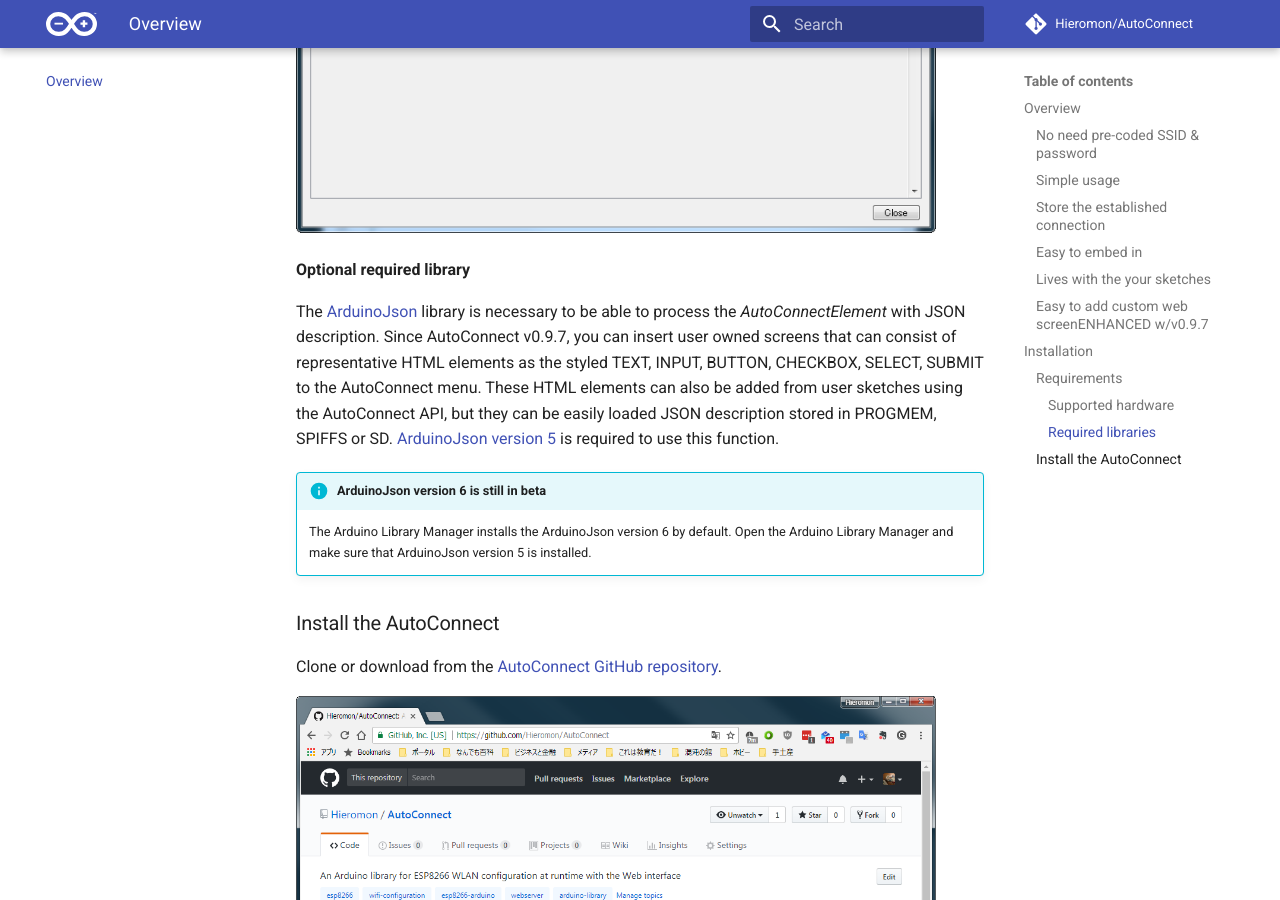
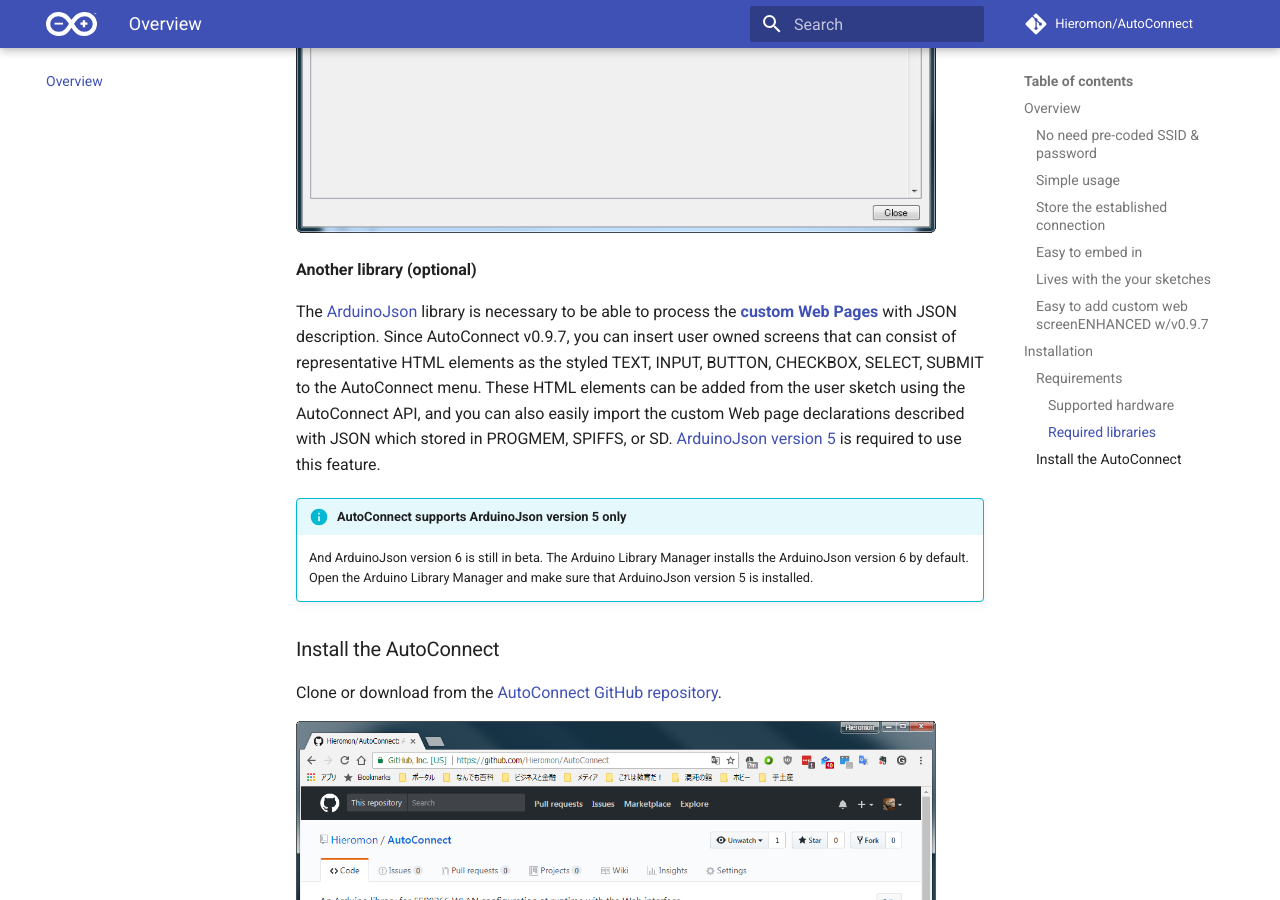
Before and after one commit to Hieromon/AutoConnect, an MkDocs documentation site: the page built from mkdocs/index.md, in a window 1280 px wide and 900 px high, scrolled down 4113 px. Built offline with MkDocs 1.6.1 and Material for MkDocs 9.7.7, drawn with Linux system fonts in a browser that asks for light colours; comment, search, counter and statistics services are not loaded.

Commit message:
Under the work of v0.9.7 documentation

```diff
--- a/mkdocs/index.md
+++ b/mkdocs/index.md
@@ -89,12 +89,12 @@
 
 [^1]:Since AutoConnect v0.9.7, PageBuilder v1.3.0 later is required.
 
-<i class="fa fa-download"></i> <strong>Optional required library</strong>
+<i class="fa fa-download"></i> <strong>Another library (optional)</strong>
 
-The [ArduinoJson](https://github.com/bblanchon/ArduinoJson) library is necessary to be able to process the *AutoConnectElement* with JSON description. Since AutoConnect v0.9.7, you can insert user owned screens that can consist of representative HTML elements as the styled TEXT, INPUT, BUTTON, CHECKBOX, SELECT, SUBMIT to the AutoConnect menu. These HTML elements can also be added from user sketches using the AutoConnect API, but they can be easily loaded JSON description stored in PROGMEM, SPIFFS or SD. [ArduinoJson version 5](https://arduinojson.org/v5/doc/) is required to use this function.
+The [ArduinoJson](https://github.com/bblanchon/ArduinoJson) library is necessary to be able to process the [**custom Web Pages**](acintro.md) with JSON description. Since AutoConnect v0.9.7, you can insert user owned screens that can consist of representative HTML elements as the styled TEXT, INPUT, BUTTON, CHECKBOX, SELECT, SUBMIT to the AutoConnect menu. These HTML elements can be added from the user sketch using the AutoConnect API, and you can also easily import the custom Web page declarations described with JSON which stored in PROGMEM, SPIFFS, or SD. [ArduinoJson version 5](https://arduinojson.org/v5/doc/) is required to use this feature.
 
-!!! info "ArduinoJson version 6 is still in beta"
-    The Arduino Library Manager installs the ArduinoJson version 6 by default. Open the Arduino Library Manager and make sure that ArduinoJson version 5 is installed.
+!!! info "AutoConnect supports ArduinoJson version 5 only"
+    And ArduinoJson version 6 is still in beta. The Arduino Library Manager installs the ArduinoJson version 6 by default. Open the Arduino Library Manager and make sure that ArduinoJson version 5 is installed.
 
 ### Install the AutoConnect
 
```
Also changed, not shown: mkdocs/acelements.md (+2 -2 lines), mkdocs/achandling.md (+2 -0 lines), mkdocs/api.md (+0 -1 lines).
